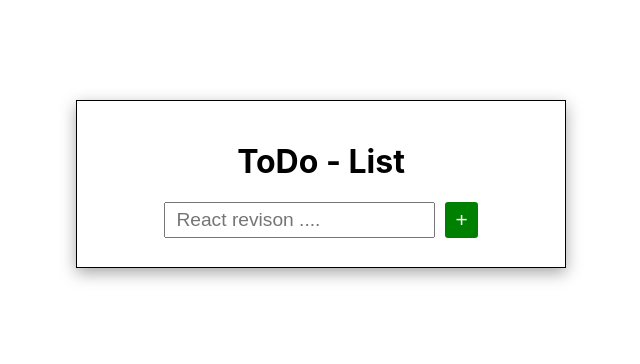
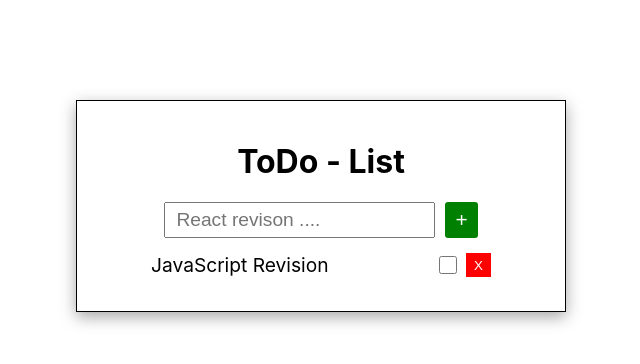
Before and after one commit to carzy-zala/todo-list, a React (Create React App) app: page / in a window 1280 px wide. Shown: the top 364 px of the page, without its empty margins (319-959 px from the left). Built offline with nearby package versions, Linux system fonts and the light colour scheme.

Commit message:
complete

```diff
--- a/src/action/index.js
+++ b/src/action/index.js
@@ -1,7 +1,7 @@
-export const ADD_ToDo = "ADD_ToDo"
-export const DELETE_TODO = "DELETE_TODO"
-export const TASK_TOGGLE = "TASK_TOGGLE"
+export const ADD_ToDo = "ADD_ToDo";
+export const DELETE_TODO = "DELETE_TODO";
+export const TASK_TOGGLE = "TASK_TOGGLE";
 
-export const addTask = ()=> ({type: ADD_ToDo});
-export const deleteTask = ()=> ({type: DELETE_TODO});
-export const toggleTask = ()=> ({type: TASK_TOGGLE});
+export const addTask = (newTodo) => ({ type: ADD_ToDo, payload: newTodo });
+export const deleteTask = (index) => ({ type: DELETE_TODO , payload:index});
+export const toggleTask = (index) => ({ type: TASK_TOGGLE , payload:index});
--- a/src/components/AddTodos/index.jsx
+++ b/src/components/AddTodos/index.jsx
@@ -1,7 +1,24 @@
 import React from "react";
 import "./index.css";
+import { addTask } from "../../action";
+import { useDispatch } from "react-redux";
+import { useState } from "react";
 
 function AddTodo() {
+
+  const [task,setTask] = useState({value:'',checked:false})
+  const dispach = useDispatch();
+
+  const updateValue=(e)=>{
+    const {name,value} = e.target
+    setTask(values => ({...values,[name]:value}))
+  }
+
+  const handleAddTask = ()=>{
+     dispach(addTask(task))
+     setTask({value:'',checked:false})
+  }
+
   return (
     <div className="todo-List">
       <h1> ToDo - List</h1>
@@ -9,9 +26,12 @@ function AddTodo() {
         <input
           id="add-todo-input"
           type="text"
+          name="value"
           placeholder="React revison ...."
+          value={task.value}
+          onChange={updateValue}
         />
-        <button id="add-todo-btn">+</button>
+        <button id="add-todo-btn" onClick={handleAddTask}>+</button>
       </div>
     </div>
   );
--- a/src/components/Todos/index.jsx
+++ b/src/components/Todos/index.jsx
@@ -1,18 +1,39 @@
 import React from "react";
 import "./index.css";
-import {useSelector} from 'react-redux'
+import { useSelector, useDispatch } from "react-redux";
+import { deleteTask, toggleTask } from "../../action";
 
 function Todos() {
-  const todos = useSelector(store => store.todo)
+  const todos = useSelector((store) => store.todo);
+  const dispatch = useDispatch();
+
+  const handleDoneTask = (index) => {
+    dispatch(toggleTask(index));
+  };
+
+  const handleDeleteTodo = (index) => {
+    dispatch(deleteTask(index));
+  };
 
   return (
     <div className="todo-container">
-      {todos.map((todo, index) => (
-        <div className="todo-items">
-          <div key={index}>{todo.value}</div>
+      {todos.map((todoData, index) => (
+        <div key={index} className="todo-items">
+          <div
+            style={{
+              textDecorationLine: todoData.checked ? "line-through" : "none",
+            }}
+          >
+            {todoData.value}{" "}
+          </div>
           <div className="task-btn">
-            <input type="checkbox" />
-            <button className="task-dlt-btn" >X</button>
+            <input onChange={() => handleDoneTask(index)} type="checkbox" />
+            <button
+              className="task-dlt-btn"
+              onClick={() => handleDeleteTodo(index)}
+            >
+              X
+            </button>
           </div>
         </div>
       ))}
--- a/src/reducer/index.js
+++ b/src/reducer/index.js
@@ -1,7 +1,7 @@
 import { ADD_ToDo, DELETE_TODO, TASK_TOGGLE } from "../action/index";
 
 const IntialList = {
-  todo: [],
+  todo: [{ value: "JavaScript Revision", checked: false }],
 };
 
 export default function Reducer(state = IntialList, action) {
@@ -9,11 +9,24 @@ export default function Reducer(state = IntialList, action) {
     case ADD_ToDo:
       return {
         ...state,
+        todo: [...state.todo, action.payload],
       };
     case DELETE_TODO:
-      return {};
+      return {
+        ...state,
+        todo: state.todo.filter((val, index) => index !== action.payload),
+      };
     case TASK_TOGGLE:
-      return {};
+      return {
+        ...state,
+        todo: state.todo.filter((val, index) => {
+          if (index === action.payload) {
+            val.checked = !val.checked;
+          }
+
+          return val;
+        }),
+      };
     default:
       return state;
   }
```
